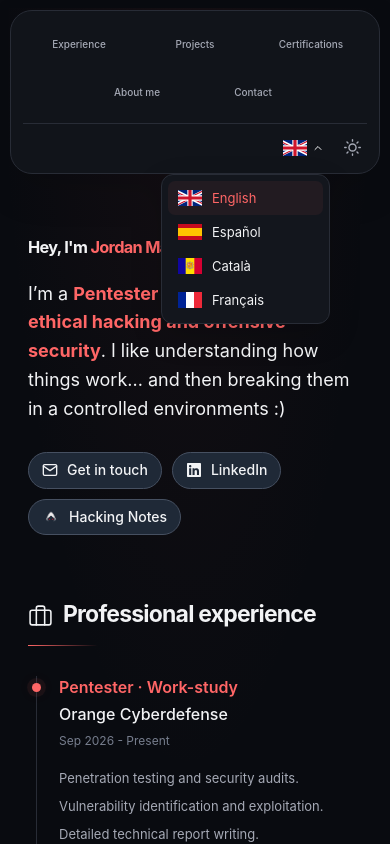
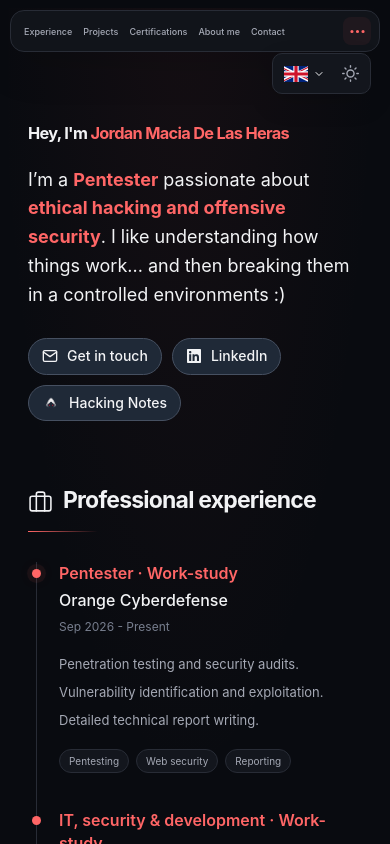
Before and after one commit to Jordanmacia/jordanmacia.github.io, a React (Create React App) app: page /about in a window 390 px wide. Both pictures are taken after a click on the heading "Menu". Shown: the top 844 px of the page. Built offline with nearby package versions, Linux system fonts and the light colour scheme.

Commit message:
bugs 2026

```diff
--- a/src/components/Navbar.js
+++ b/src/components/Navbar.js
@@ -1,6 +1,6 @@
 import React, { useEffect, useRef, useState } from "react";
 import { useTranslation } from "react-i18next";
-import { FiMoon, FiSun } from "react-icons/fi";
+import { FiMoon, FiMoreHorizontal, FiSun } from "react-icons/fi";
 import LanguageSelector from "./LanguageSelector";
 
 const sections = [
@@ -146,6 +146,20 @@ function NavBar() {
             {theme === "dark" ? <FiSun aria-hidden="true" /> : <FiMoon aria-hidden="true" />}
           </button>
         </div>
+        <details className="pf-mobile-tools">
+          <summary aria-label={t("menu")} title={t("menu")}>
+            <FiMoreHorizontal aria-hidden="true" />
+          </summary>
+          <div className="pf-mobile-tools-menu">
+            <LanguageSelector />
+            <button className="pf-theme-toggle" type="button"
+              aria-label={t(theme === "dark" ? "theme_light" : "theme_dark")}
+              title={t(theme === "dark" ? "theme_light" : "theme_dark")}
+              onClick={() => setTheme(theme === "dark" ? "light" : "dark")}>
+              {theme === "dark" ? <FiSun aria-hidden="true" /> : <FiMoon aria-hidden="true" />}
+            </button>
+          </div>
+        </details>
       </nav>
     </header>
   );
--- a/src/portfolio.css
+++ b/src/portfolio.css
@@ -84,6 +84,9 @@ body {
 .pf-nav-links a { padding: 7px 10px; font-size: 12px; font-weight: 500; color: var(--pf-muted); white-space: nowrap; border-radius: 30px; transition: color 160ms, background 160ms; }
 .pf-nav-links a:hover, .pf-nav-links a.is-active { color: var(--pf-accent); background: var(--pf-accent-soft); }
 .pf-nav-tools { display: flex; align-items: center; gap: 8px; border-left: 1px solid var(--pf-border); padding-left: 13px; }
+.pf-mobile-tools { display: none; }
+.pf-mobile-tools summary { list-style: none; }
+.pf-mobile-tools summary::-webkit-details-marker { display: none; }
 .pf-language { position: relative; color: var(--pf-text); }
 .pf-language summary { display: flex; align-items: center; gap: 5px; padding: 6px; border-radius: 8px; cursor: pointer; list-style: none; }
 .pf-language summary::-webkit-details-marker { display: none; }
@@ -379,15 +382,21 @@ html[data-theme="light"] .pf-languages > svg { color: #c4253b; }
 @media (max-width: 600px) {
   .pf-container { width: calc(100% - 40px); }
   .pf-header { top: 10px; padding-inline: 10px; }
-  /* The two-row mobile menu has a fixed shape: the desktop morph would otherwise
-     change its padding while the browser is settling the initial viewport. */
-  .pf-nav { --pf-nav-morph: 0 !important; --pf-nav-wide: 100%; --pf-nav-narrow: 100%; box-sizing: border-box; max-width: 440px; display: flex; flex-direction: column; align-items: stretch; border-radius: 22px; gap: 9px; padding: 11px 12px; }
-  .pf-nav-tools { border-left: none; padding-left: 0; align-self: flex-end; }
-  .pf-nav-links { display: grid; grid-template-columns: repeat(6, minmax(0, 1fr)); align-items: stretch; gap: 4px; min-width: 0; border-bottom: 1px solid var(--pf-border); padding-bottom: 9px; }
-  .pf-nav-links a { display: grid; grid-column: span 2; place-items: center; min-height: 34px; padding: 5px 3px; font-size: 10px; line-height: 1.2; text-align: center; white-space: normal; }
-  .pf-nav-links a:nth-child(4) { grid-column: 2 / span 2; }
-  .pf-nav-links a:nth-child(5) { grid-column: 4 / span 2; }
-  .pf-hero { padding-block: 230px 65px; }
+  /* Keep the mobile bar compact and static; the desktop resize effect does not fit a small viewport. */
+  .pf-nav { --pf-nav-morph: 0 !important; --pf-nav-wide: 100%; --pf-nav-narrow: 100%; box-sizing: border-box; max-width: 440px; min-height: 42px; gap: 7px; padding: 5px 8px; border-radius: 14px; }
+  .pf-nav, .pf-nav * { transition: none !important; }
+  .pf-nav > div { flex-shrink: 1; }
+  .pf-nav-tools { display: none; }
+  .pf-nav-links { display: flex; flex: 1 1 auto; min-width: 0; gap: 1px; overflow-x: auto; scrollbar-width: none; }
+  .pf-nav-links::-webkit-scrollbar { display: none; }
+  .pf-nav-links a { flex: 0 0 auto; padding: 6px 5px; font-size: 9px; line-height: 1; white-space: nowrap; }
+  .pf-mobile-tools { position: relative; display: block; flex: 0 0 auto; }
+  .pf-mobile-tools > summary { display: grid; place-items: center; width: 28px; height: 28px; border-radius: 8px; color: var(--pf-muted); cursor: pointer; }
+  .pf-mobile-tools > summary:hover, .pf-mobile-tools[open] > summary { color: var(--pf-accent); background: var(--pf-accent-soft); }
+  .pf-mobile-tools > summary svg { width: 19px; height: 19px; }
+  .pf-mobile-tools-menu { position: absolute; top: calc(100% + 8px); right: 0; display: flex; align-items: center; gap: 5px; padding: 5px; border: 1px solid var(--pf-border); border-radius: 10px; background: var(--pf-surface); box-shadow: 0 10px 26px #00000020; }
+  .pf-mobile-tools-menu .pf-language-options { top: calc(100% + 8px); }
+  .pf-hero { padding-block: 116px 65px; }
   .pf-hero h1 { font-size: clamp(13px, 4.2vw, 25px); letter-spacing: -.7px; }
   .pf-hero-intro { margin-top: 22px; font-size: 18px; line-height: 1.6; }
   .pf-social-links { gap: 10px; margin-top: 28px; }
@@ -429,8 +438,7 @@ html[data-theme="light"] .pf-languages > svg { color: #c4253b; }
   .pf-footer-divider { margin-inline: 0; }
 }
 @media (max-width: 360px) {
-  .pf-nav-links { gap: 3px; }
-  .pf-nav-links a { font-size: 9px; padding-inline: 2px; }
+  .pf-nav-links a { font-size: 8px; padding-inline: 4px; }
 }
 /* React Bits-inspired details: one-shot reveals and stable text. */
 .pf-reveal { opacity: 1; transform: translateY(0); transition: opacity 900ms ease, transform 900ms cubic-bezier(.22, 1, .36, 1); }
```
